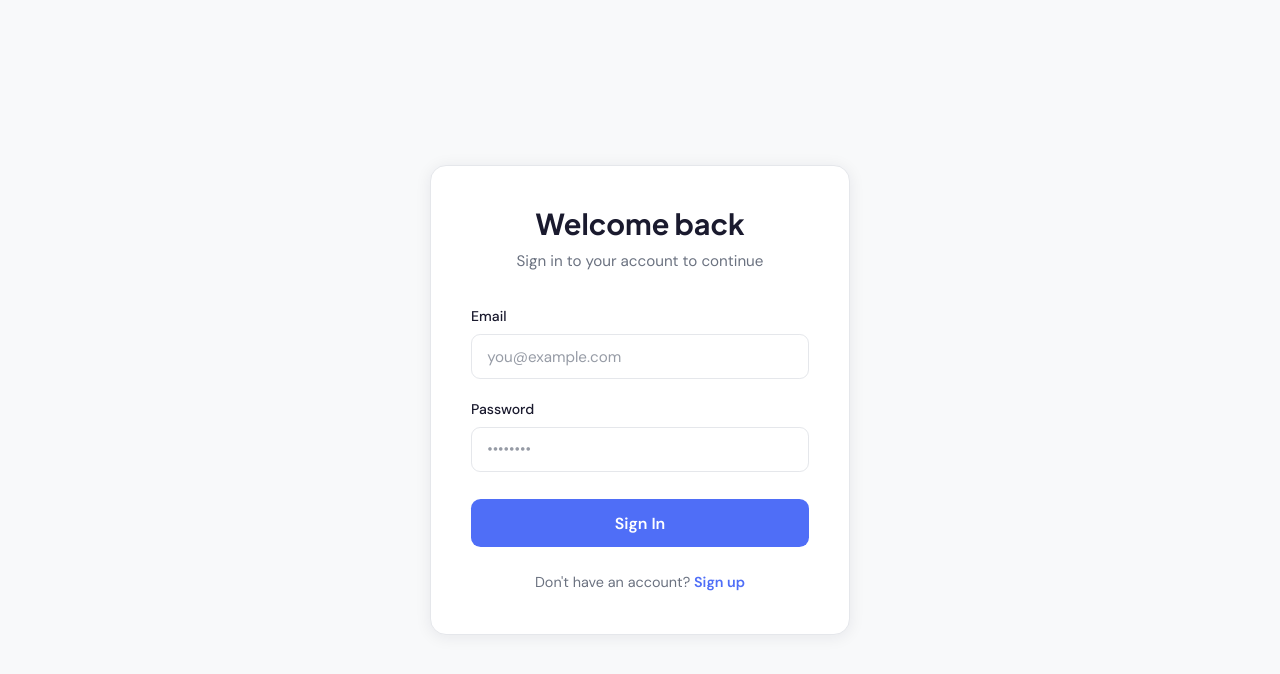
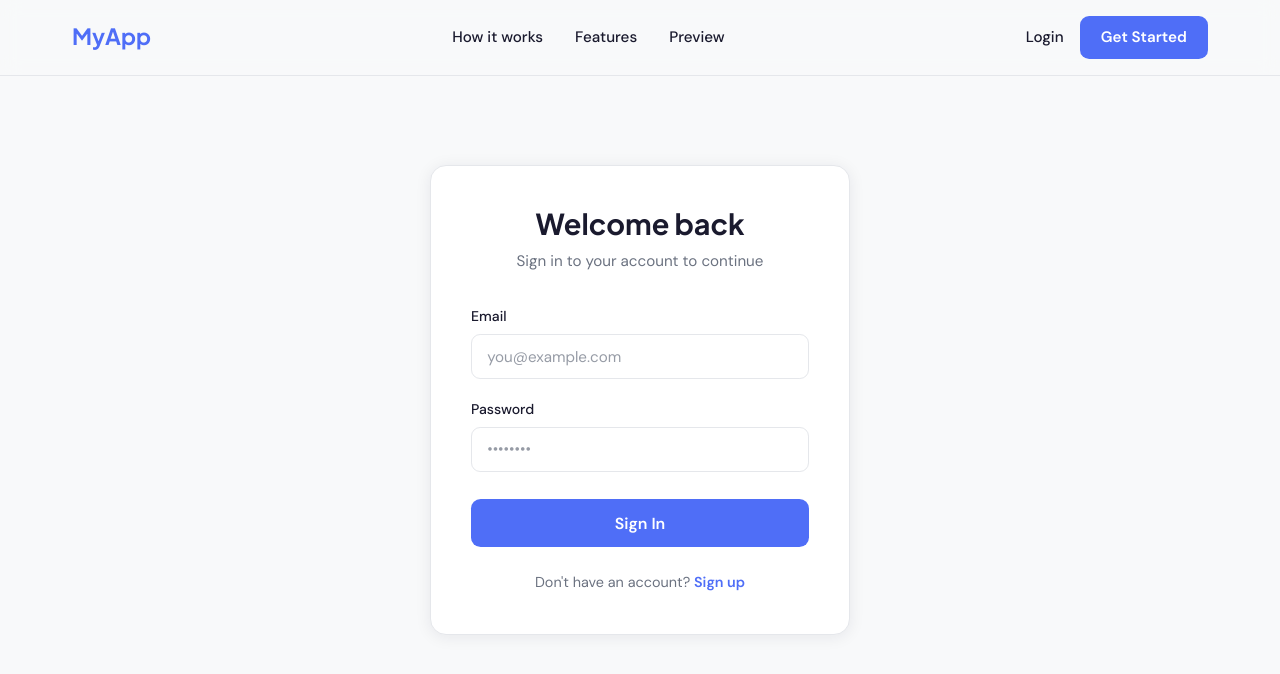
Before and after one commit to didelchev/ai-meal-planner, a React (Vite) app in the folder client/: page /login in a window 1280 px wide. Shown: the top 674 px of the page. Built offline with nearby package versions, Linux system fonts and the light colour scheme.

Commit message:
update: import navbar into login page

```diff
--- a/client/src/pages/auth/LoginPage.tsx
+++ b/client/src/pages/auth/LoginPage.tsx
@@ -3,6 +3,7 @@ import './AuthPage.css';
 import { useLogin } from '../../hooks/useAuth';
 import { useForm } from '../../hooks/useForm';
 import type { LoginBody } from '../../types/user.types';
+import Navbar from '../../components/navbar/Navbar';
 
 const LoginPage = () => {
   const login  = useLogin();
@@ -20,9 +21,10 @@ const LoginPage = () => {
 
 
   return (
+    <>
+    <Navbar/>
     <div className='auth-container'>
       <div className='auth-card'>
-
         <div className='auth-header'>
           <h1>Welcome back</h1>
           <p>Sign in to your account to continue</p>
@@ -62,6 +64,8 @@ const LoginPage = () => {
 
       </div>
     </div>
+    </>
+
   );
 };
 
```
